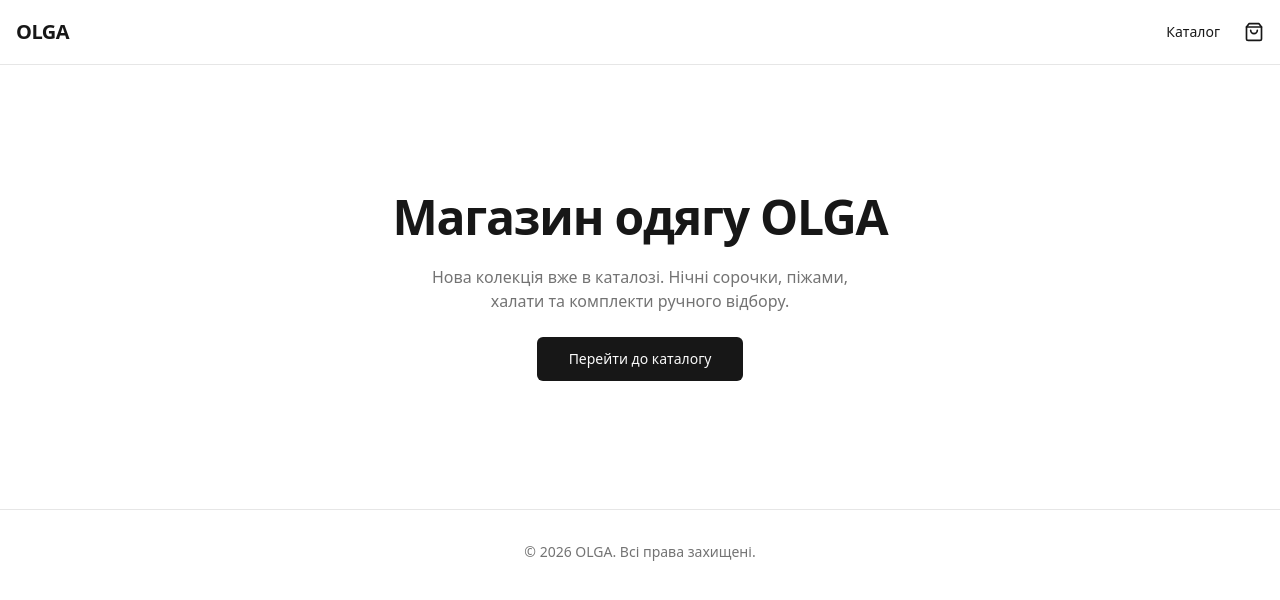
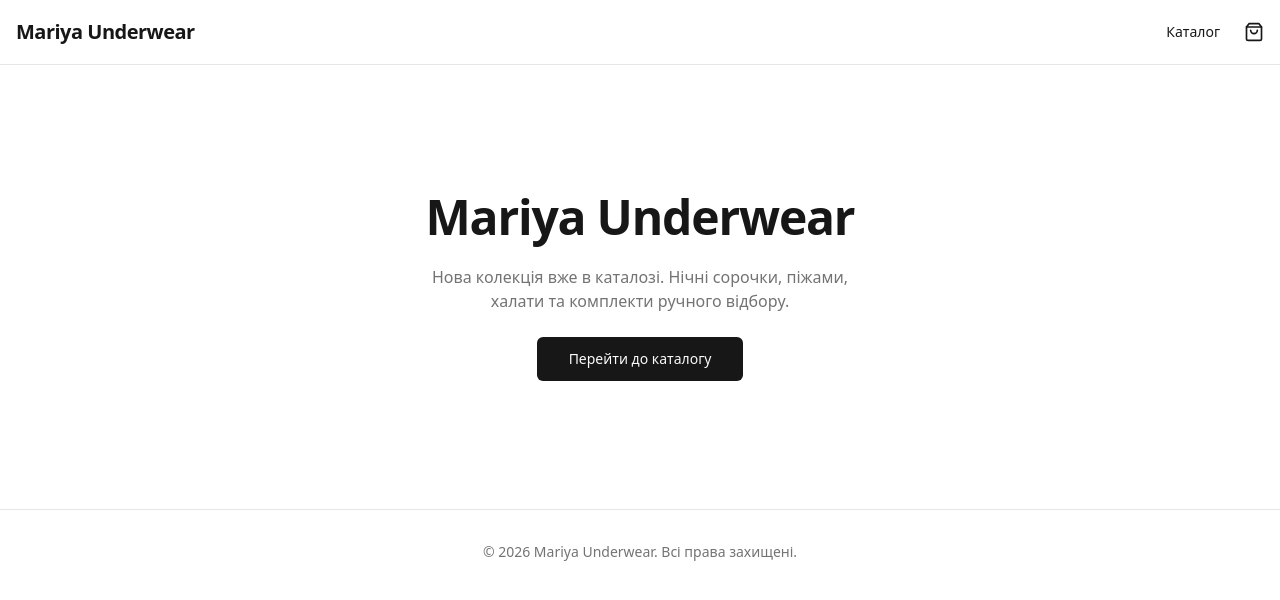
Before and after one commit to kost321/mariyaunderwear, a Next.js app: page / in a window 1280 px wide. Shown: the top 600 px of the page. Built offline with nearby package versions, Linux system fonts and the light colour scheme; no server answers.

Commit message:
feat: перейменування OLGA → Mariya Underwear
Co-Authored-By: Claude Sonnet 4.6 <noreply@anthropic.com>

```diff
--- a/src/app/(frontend)/catalog/page.tsx
+++ b/src/app/(frontend)/catalog/page.tsx
@@ -5,7 +5,7 @@ import { ProductCard } from '@/components/shop/ProductCard'
 
 export const metadata: Metadata = {
   title: 'Каталог',
-  description: 'Каталог одягу OLGA — нічні сорочки, піжами, халати, комплекти.',
+  description: 'Каталог одягу Mariya Underwear — нічні сорочки, піжами, халати, комплекти.',
 }
 
 // Каталог получает данные на сервере при каждом запросе.
--- a/src/app/(frontend)/layout.tsx
+++ b/src/app/(frontend)/layout.tsx
@@ -9,14 +9,14 @@ const serverUrl = process.env.NEXT_PUBLIC_SERVER_URL || 'http://localhost:3000'
 export const metadata: Metadata = {
   metadataBase: new URL(serverUrl),
   title: {
-    default: 'OLGA — магазин одягу',
-    template: '%s — OLGA',
+    default: 'Mariya Underwear — магазин одягу',
+    template: '%s — Mariya Underwear',
   },
-  description: 'Інтернет-магазин жіночого одягу OLGA. Нічні сорочки, піжами, халати, комплекти.',
+  description: 'Інтернет-магазин жіночого одягу Mariya Underwear. Нічні сорочки, піжами, халати, комплекти.',
   openGraph: {
     type: 'website',
     locale: 'uk_UA',
-    siteName: 'OLGA',
+    siteName: 'Mariya Underwear',
   },
 }
 
@@ -32,7 +32,7 @@ export default function FrontendLayout({
           <Header />
           <main className="container py-8">{children}</main>
           <footer className="border-t py-8 text-center text-sm text-muted-foreground">
-            © {new Date().getFullYear()} OLGA. Всі права захищені.
+            © {new Date().getFullYear()} Mariya Underwear. Всі права захищені.
           </footer>
         </CartProvider>
       </body>
--- a/src/app/(frontend)/page.tsx
+++ b/src/app/(frontend)/page.tsx
@@ -5,7 +5,7 @@ export default function HomePage() {
   return (
     <section className="flex flex-col items-center justify-center gap-6 py-24 text-center">
       <h1 className="text-4xl font-bold tracking-tight sm:text-5xl">
-        Магазин одягу OLGA
+        Mariya Underwear
       </h1>
       <p className="max-w-md text-muted-foreground">
         Нова колекція вже в каталозі. Нічні сорочки, піжами, халати та комплекти ручного відбору.
--- a/src/app/(frontend)/product/[slug]/page.tsx
+++ b/src/app/(frontend)/product/[slug]/page.tsx
@@ -33,7 +33,7 @@ export async function generateMetadata({ params }: Params): Promise<Metadata> {
 
   return {
     title: product.title,
-    description: `${product.title} — купити в магазині OLGA.`,
+    description: `${product.title} — купити в магазині Mariya Underwear.`,
     openGraph: {
       title: product.title,
       images: ogImage ? [{ url: ogImage }] : undefined,
--- a/src/components/shop/Header.tsx
+++ b/src/components/shop/Header.tsx
@@ -15,7 +15,7 @@ export function Header() {
     <header className="sticky top-0 z-40 border-b bg-background/95 backdrop-blur">
       <div className="container flex h-16 items-center justify-between">
         <Link href="/" className="text-xl font-bold tracking-tight">
-          OLGA
+          Mariya Underwear
         </Link>
 
         <nav className="flex items-center gap-6 text-sm">
--- a/src/payload.config.ts
+++ b/src/payload.config.ts
@@ -23,7 +23,7 @@ export default buildConfig({
   admin: {
     user: Users.slug,
     meta: {
-      titleSuffix: '— Olga Shop',
+      titleSuffix: '— Mariya Underwear',
     },
   },
 
```
